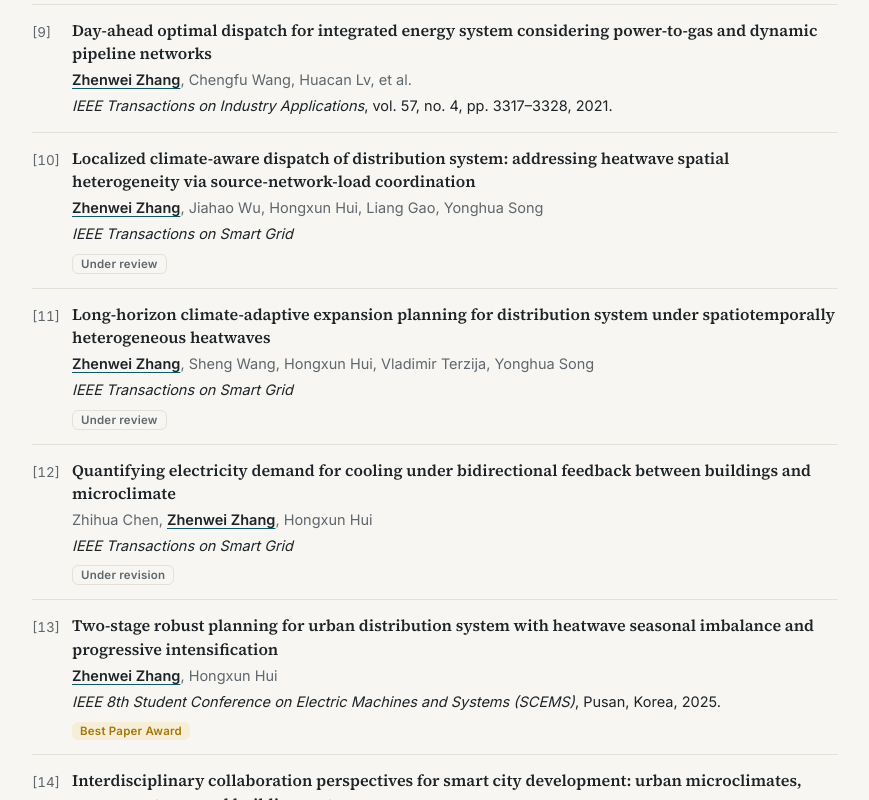
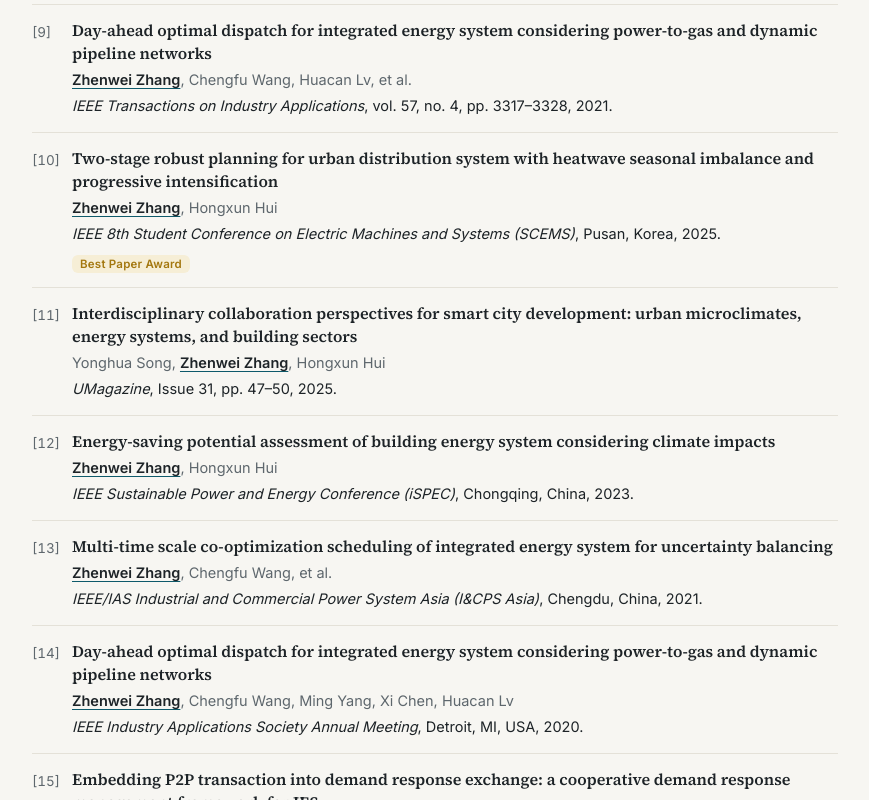
Before and after one commit to zzwum/zzwum.github.io, a plain HTML site: page index.html in a window 1280 px wide. Shown: the part 3760-4560 px from the top of the page, without its empty margins (368-1237 px from the left). Drawn offline with Linux system fonts and the light colour scheme.

Commit message:
Remove under-review papers

```diff
--- a/index.html
+++ b/index.html
@@ -252,7 +252,6 @@
       <div class="tabs" role="tablist">
         <button class="on" data-f="all">All</button>
         <button data-f="j">Journal</button>
-        <button data-f="r">Under Review</button>
         <button data-f="c">Conference &amp; Magazine</button>
         <button data-f="co">Co-authored</button>
       </div>
@@ -267,9 +266,6 @@
         <li class="pub" data-c="j"><div><div class="ti">Multitime scale co-optimized dispatch for integrated electricity and natural gas system considering bidirectional interactions and renewable uncertainties</div><div class="au"><b>Zhenwei Zhang</b>, Chengfu Wang, Shuai Chen, et al.</div><div class="ve"><i>IEEE Transactions on Industry Applications</i>, vol. 58, no. 4, pp. 5317–5327, 2022.</div></div></li>
         <li class="pub" data-c="j"><div><div class="ti">Day-ahead optimal dispatch for integrated energy system considering power-to-gas and dynamic pipeline networks</div><div class="au"><b>Zhenwei Zhang</b>, Chengfu Wang, Huacan Lv, et al.</div><div class="ve"><i>IEEE Transactions on Industry Applications</i>, vol. 57, no. 4, pp. 3317–3328, 2021.</div></div></li>
 
-        <li class="pub" data-c="r"><div><div class="ti">Localized climate-aware dispatch of distribution system: addressing heatwave spatial heterogeneity via source-network-load coordination</div><div class="au"><b>Zhenwei Zhang</b>, Jiahao Wu, Hongxun Hui, Liang Gao, Yonghua Song</div><div class="ve"><i>IEEE Transactions on Smart Grid</i></div><span class="badge b-rev">Under review</span></div></li>
-        <li class="pub" data-c="r"><div><div class="ti">Long-horizon climate-adaptive expansion planning for distribution system under spatiotemporally heterogeneous heatwaves</div><div class="au"><b>Zhenwei Zhang</b>, Sheng Wang, Hongxun Hui, Vladimir Terzija, Yonghua Song</div><div class="ve"><i>IEEE Transactions on Smart Grid</i></div><span class="badge b-rev">Under review</span></div></li>
-        <li class="pub" data-c="r"><div><div class="ti">Quantifying electricity demand for cooling under bidirectional feedback between buildings and microclimate</div><div class="au">Zhihua Chen, <b>Zhenwei Zhang</b>, Hongxun Hui</div><div class="ve"><i>IEEE Transactions on Smart Grid</i></div><span class="badge b-rev">Under revision</span></div></li>
 
         <li class="pub" data-c="c"><div><div class="ti">Two-stage robust planning for urban distribution system with heatwave seasonal imbalance and progressive intensification</div><div class="au"><b>Zhenwei Zhang</b>, Hongxun Hui</div><div class="ve"><i>IEEE 8th Student Conference on Electric Machines and Systems (SCEMS)</i>, Pusan, Korea, 2025.</div><span class="badge b-award">Best Paper Award</span></div></li>
         <li class="pub" data-c="c"><div><div class="ti">Interdisciplinary collaboration perspectives for smart city development: urban microclimates, energy systems, and building sectors</div><div class="au">Yonghua Song, <b>Zhenwei Zhang</b>, Hongxun Hui</div><div class="ve"><i>UMagazine</i>, Issue 31, pp. 47–50, 2025.</div></div></li>
```
